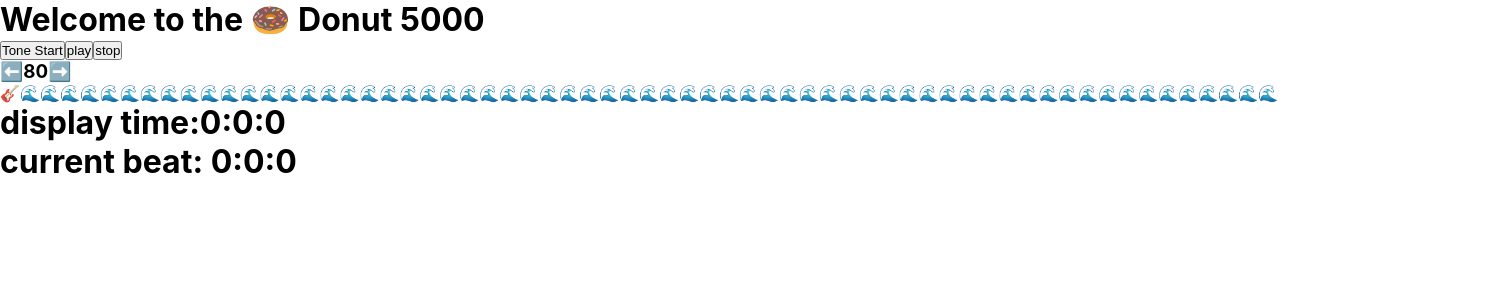
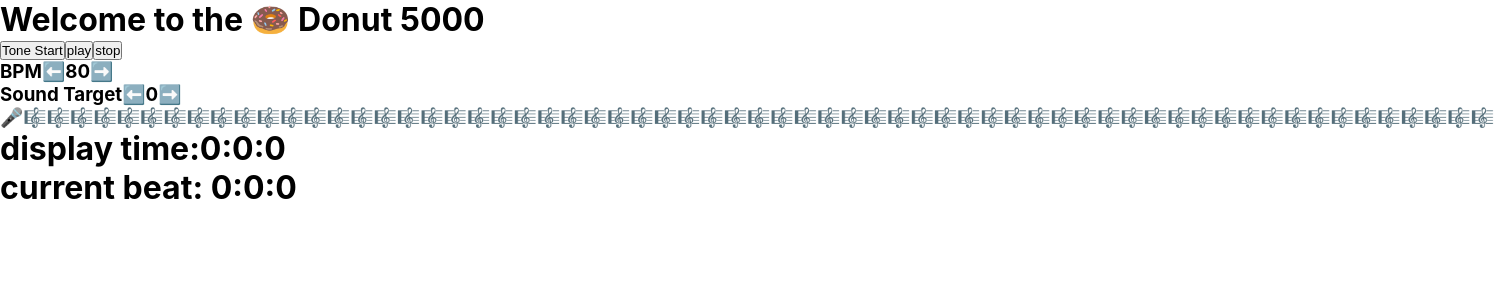
Before and after one commit to randykeller11/donut4000, a React (Create React App) app: page / in a window 1280 px wide. Shown: the top 300 px of the page, 1494 px wide, since content can reach past the window. Built offline with nearby package versions, Linux system fonts and the light colour scheme; no server answers.

Commit message:
working sequencer prototype with reducer

```diff
--- a/src/Donut.jsx
+++ b/src/Donut.jsx
@@ -1,9 +1,10 @@
-import React, { useState, useEffect } from "react";
+import React, { useState, useEffect, useReducer } from "react";
 import * as Tone from "tone";
 import useLoadPlayers from "./hooks/useLoadPlayers";
 import useKeyPress from "./hooks/useKeyPress";
 import SequencerCell from "./SequencerCell";
 import { timeStampArray } from "./helpers";
+import { initialState, sequencerReducer } from "./reducers/sequencerReducer";
 
 function Donut() {
   const [players, loading] = useLoadPlayers();
@@ -12,6 +13,9 @@ function Donut() {
   const [currentBeat, setCurrentBeat] = useState("0:0:0");
   const [displayTime, setDisplayTime] = useState("0:0:0");
   const [bpm, setBpm] = useState(80);
+  const [soundTarget, setSoundTarget] = useState(0);
+
+  const [sequencerState, dispatch] = useReducer(sequencerReducer, initialState);
 
   const quantizeTransportPosition = (transportValue) => {
     const position = transportValue.split(":");
@@ -40,9 +44,22 @@ function Donut() {
     Tone.Transport.bpm.value = bpm;
   }, [bpm]);
 
+  useEffect(() => {
+    sequencerState.forEach((recording) => {
+      if (recording.timeStamp === currentBeat) {
+        players[recording.soundTarget].start();
+      }
+    });
+  }, [currentBeat]);
+
   const buildMap = () => {
     return timeStampArray.map((timeStamp, index) => (
-      <SequencerCell timeStamp={timeStamp} displayTime={displayTime} />
+      <SequencerCell
+        timeStamp={timeStamp}
+        displayTime={displayTime}
+        dispatch={dispatch}
+        soundTarget={soundTarget}
+      />
     ));
   };
   return (
@@ -70,6 +87,7 @@ function Donut() {
         stop
       </button>
       <div style={{ display: "flex" }}>
+        <h3>BPM</h3>
         <h3
           onClick={() => {
             setBpm(bpm - 1);
@@ -86,6 +104,25 @@ function Donut() {
           ➡️
         </h3>
       </div>
+      <div style={{ display: "flex" }}>
+        <h3>Sound Target</h3>
+        <h3
+          onClick={() => {
+            setSoundTarget(soundTarget - 1);
+          }}
+        >
+          ⬅️
+        </h3>
+        <h3>{soundTarget}</h3>
+        <h3
+          onClick={() => {
+            setSoundTarget(soundTarget + 1);
+          }}
+        >
+          ➡️
+        </h3>
+      </div>
+
       <div style={{ display: "flex" }}>{buildMap()}</div>
       <h1>display time:{displayTime}</h1>
       <h1>current beat: {currentBeat}</h1>
--- a/src/SequencerCell.jsx
+++ b/src/SequencerCell.jsx
@@ -1,7 +1,31 @@
-import React from "react";
+import React, { useState } from "react";
 
-function SequencerCell({ timeStamp, displayTime }) {
-  return <div>{timeStamp === displayTime ? <h4>🎸</h4> : <h4>🌊</h4>}</div>;
+function SequencerCell({ timeStamp, displayTime, dispatch, soundTarget }) {
+  const [isActive, setIsActive] = useState(false);
+  return (
+    <div
+      onClick={() => {
+        let updatedActiveStatus = !isActive;
+        setIsActive(updatedActiveStatus);
+        if (updatedActiveStatus) {
+          dispatch({
+            type: "add",
+            payload: { timeStamp: timeStamp, soundTarget: soundTarget },
+          });
+        } else if (!updatedActiveStatus) {
+          dispatch({
+            type: "remove",
+            payload: { timeStamp: timeStamp, soundTarget: soundTarget },
+          });
+        }
+      }}
+    >
+      {timeStamp === displayTime && isActive && <h3>🎸</h3>}
+      {timeStamp === displayTime && !isActive && <h3>🎤</h3>}
+      {timeStamp != displayTime && isActive && <h3>🌊</h3>}
+      {timeStamp != displayTime && !isActive && <h3>🎼</h3>}
+    </div>
+  );
 }
 
 export default SequencerCell;
--- /dev/null
+++ b/src/reducers/sequencerReducer.js
@@ -0,0 +1,26 @@
+export const initialState = [];
+
+export const sequencerReducer = (state, action) => {
+  switch (action.type) {
+    case "add":
+      return [
+        ...state,
+        {
+          soundTarget: action.payload.soundTarget,
+          timeStamp: action.payload.timeStamp,
+        },
+      ];
+    case "remove":
+      return state.filter((recording) => {
+        if (
+          recording.soundTarget === action.payload.soundTarget &&
+          recording.timeStamp === action.payload.timeStamp
+        ) {
+        } else {
+          return recording;
+        }
+      });
+    default:
+      throw new Error();
+  }
+};
```
